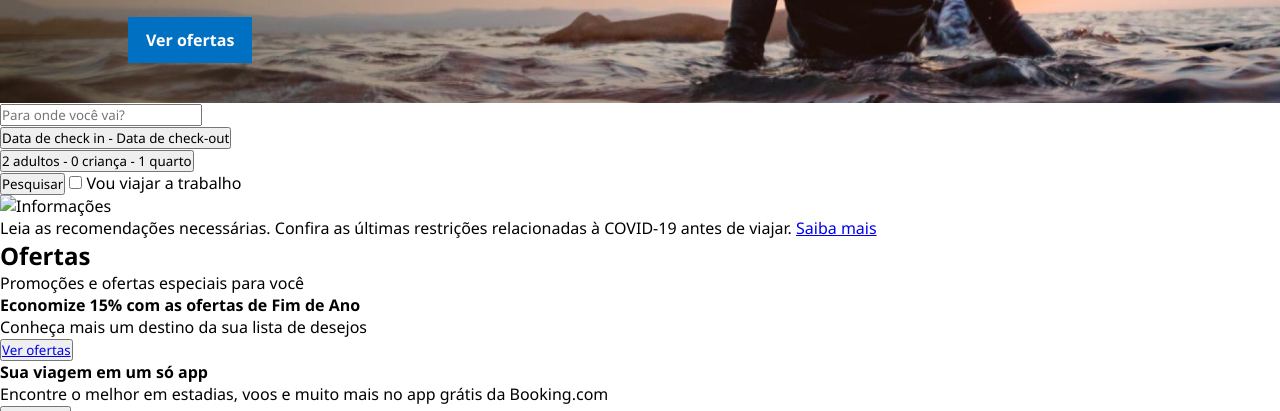
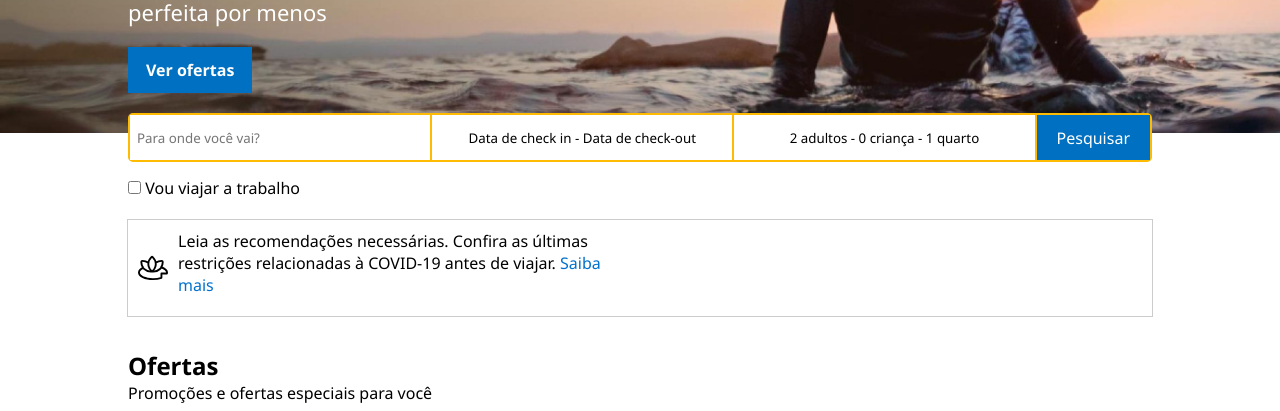
Before and after one commit to renanscarmo/booking, a plain HTML site: page index.html in a window 1280 px wide. Shown: the part 496-907 px from the top of the page. Drawn offline with Linux system fonts and the light colour scheme.

Commit message:
Style offers banner header ul li 06/12

```diff
--- a/index.html
+++ b/index.html
@@ -87,24 +87,31 @@
             </button>
         </div>
     </section>
-    <form>
-        <div>
+    <div class="container">
+            <form id="form-filter">
+                <div id="form-filter-content">
+                    <div class="field">
                         <input type="text" name="destino" placeholder="Para onde você vai?">
                     </div>
-        <div>
-            <button>Data de check in - Data de check-out</button>
+                    <div class="field">
+                        <button type="button">Data de check in - Data de check-out</button>
                     </div>
-        <div>
-            <button>2 adultos - 0 criança - 1 quarto</button>
+                    <div class="field">
+                        <button type="button">2 adultos - 0 criança - 1 quarto</button>
                     </div>
                     <button type="submit">Pesquisar</button>
-
+                </div>
+        <div id="work-option">
             <input type="checkbox" value="trabalho" name="viagemTrabalho" id="viagemTrabalho">
             <label for="viagemTrabalho">Vou viajar a trabalho</label>
+        </div>
+
         </form>
 
-    <div>
-        <img src="" alt="Informações">
+    </div>
+
+    <div class="container , info" >
+        <img src="assets/icons/descanso.svg" alt="Informações">
         <p>
             Leia as recomendações necessárias. Confira as últimas restrições
             relacionadas à COVID-19 antes de viajar.
@@ -112,12 +119,12 @@
         </p>
     </div>
 
-    <article>
+    <article class="container , offers">
         <h2>Ofertas</h2>
         <p>Promoções e ofertas especiais para você</p>
 
-        <ul>
-            <li>
+        <ul class="offers-list">
+            <li class="offers-banner">
                 <h4>Economize 15% com as ofertas de Fim de Ano</h4>
                 <p>Conheça mais um destino da sua lista de desejos</p>
                 <button>
@@ -137,7 +144,7 @@
                     </button>
                 </div>
                 <div>
-                    <img src="assets/app.jpeg" alt="Baixar app">
+                    <img src="assets/app.jpeg" alt="Baixar app" class="img-app">
                 </div>
             </li>
         </ul>
--- a/style.css
+++ b/style.css
@@ -142,3 +142,112 @@ header {
     margin-top: 30px;
     font-size: 16px;
 }
+#form-filter-content {
+
+    border: 2px solid #febb02;
+    background-color: #febb02;
+    border-radius: 5px;
+    display: flex;
+    height: 45px;
+    margin-top: -20px;
+
+}
+#form-filter button[type="submit"]{
+    background-color: #0071c2;
+    color: white;
+    font-size: 16px;
+    padding: 20px;
+    display:flex;
+    align-items: center;
+    border: none;
+
+ }
+ #work-option{
+    margin-top: 15px;
+ }
+
+.field {
+    background-color: white;
+    height: 100%;
+    width: 100%;
+    margin-right: 2px;
+    display: flex;
+    justify-content: center;
+    align-items: center;
+     }
+     .field input {
+        height: 65%;
+        width: 97%;
+        border: none;
+        margin: 0 auto;
+        padding-left: 5px ;
+     }
+
+     .field button[type="button"]{
+        background-color: transparent;
+        border: none;
+        cursor: pointer;
+        text-align: center;
+
+     }
+     .info{
+        border: 1px solid #ccc;
+        display: flex;
+        align-items: center;
+        padding: 10px 0;
+        margin-top: 20px;
+
+     }
+     .info img{
+        width: 30px;
+        height: 30px;
+        padding: 0 10px;
+     }
+     .info a {
+        text-decoration: none;
+        color: #0071ce;
+     }
+     .offers {
+        margin-top: 2rem;
+
+     }
+     .offers > p {
+        color-scheme: #6b6b6b ;
+
+     }
+     .offers-list {
+        display: flex;
+        justify-content: space-between;
+     }
+     .offers-banner {
+        background-image: url("assets/banner-oferta.jpeg");
+        background-repeat: no-repeat;
+        background-size: cover;
+        color: white;
+        width: 50%;
+        border-radius: 10px;
+        padding: 1rem;
+        margin-right: 2rem;
+     }
+     .offers-banner h4, p {
+        width: 45%;
+
+        margin-bottom: 10px;
+     }
+     .offers-banner button {
+        background-color: #0071c2;
+
+        padding: 10px 15px;
+        font-weight: bold;
+        border-radius: 3px;
+        margin-top: 10px;
+        border: none;
+
+     }
+     .offers-banner button a {
+        text-decoration: none;
+        color: white;
+     }
+     .img-app {
+        width: 150px;
+     }
```
Lines whose indentation alone changed are shown as unchanged.
